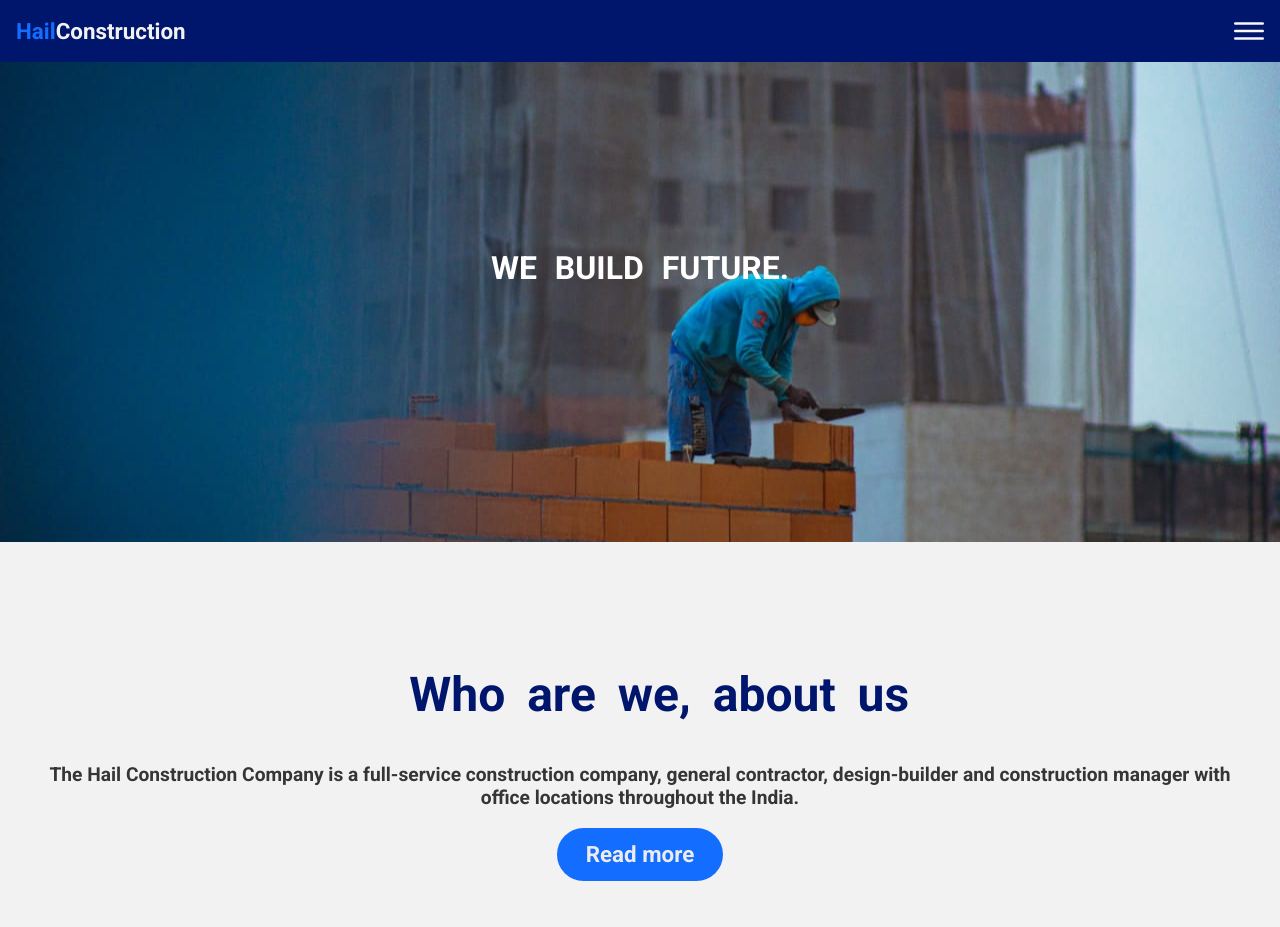
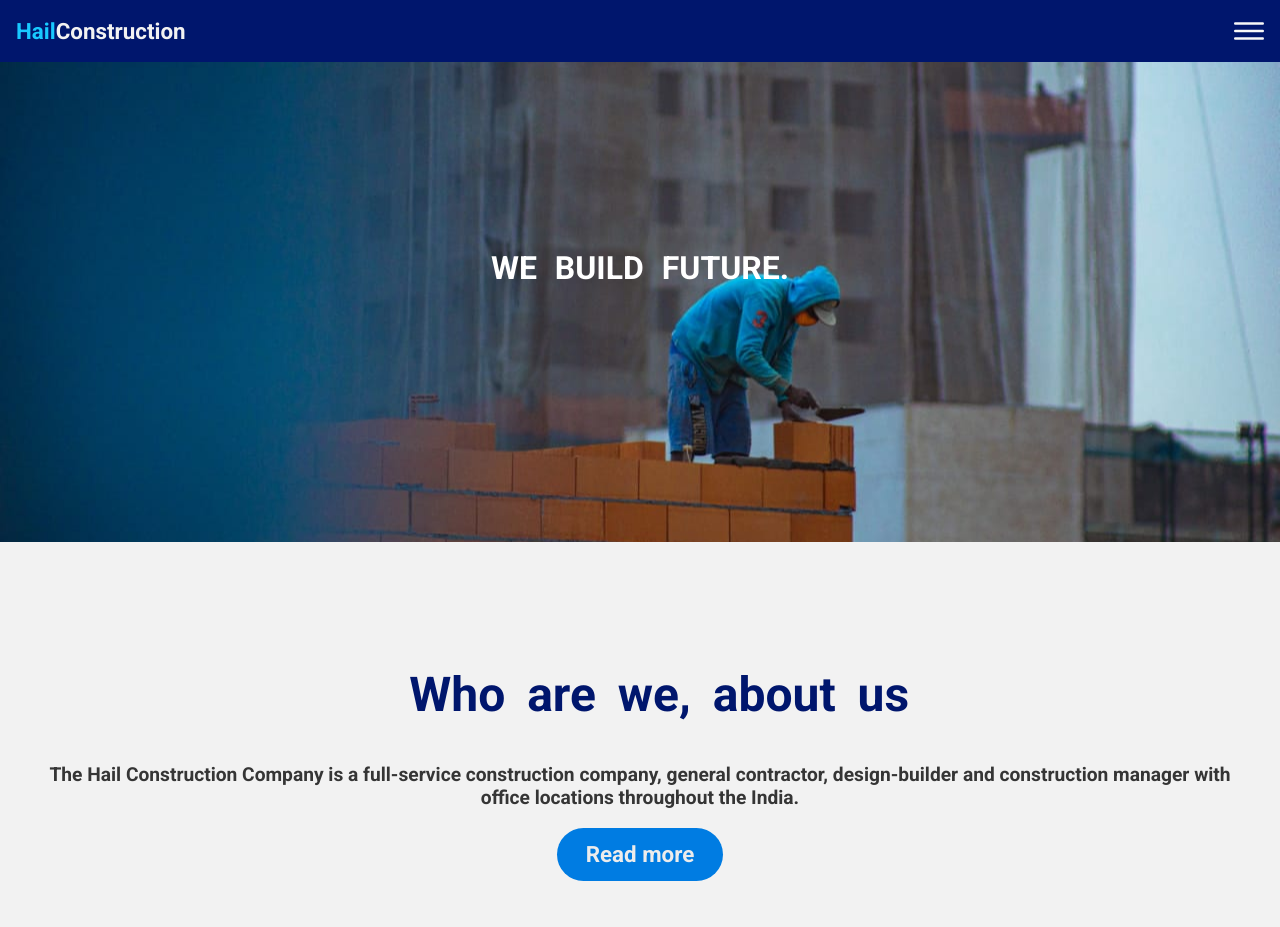
Before and after one commit to pranavgoel29/Hail-Construction-Project, a plain HTML site: page index.html in a window 1280 px wide. Shown: the top 927 px of the page. Drawn offline with Linux system fonts and the light colour scheme.

Commit message:
Updating site after updating some color

```diff
--- a/style/style.scss
+++ b/style/style.scss
@@ -1,6 +1,6 @@
 @import url('https://fonts.googleapis.com/css2?family=Roboto:ital,wght@0,100;0,300;0,400;0,700;1,400;1,500;1,700&display=swap');
 :root {
-    --primary-color: rgb(19, 109, 255);
+    --primary-color: rgb(24, 201, 255);
 }
 
 body {
@@ -61,7 +61,7 @@ section {
 }
 
 .primary-cta {
-    background: var(--primary-color);
+    background: rgb(0, 124, 226);
     color: rgb(236, 236, 236);
     text-decoration: none;
     padding: .6em 1.3em;
```
Also changed, not shown: style/style.css, 1 other file.
